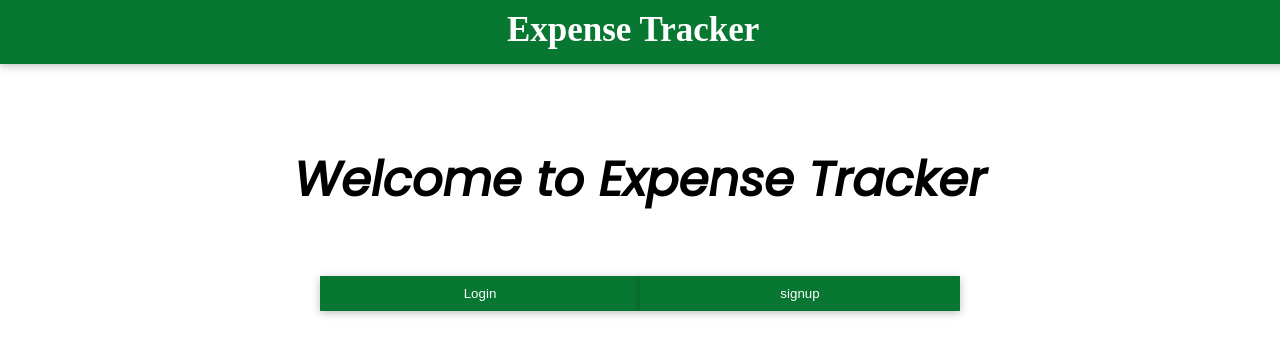
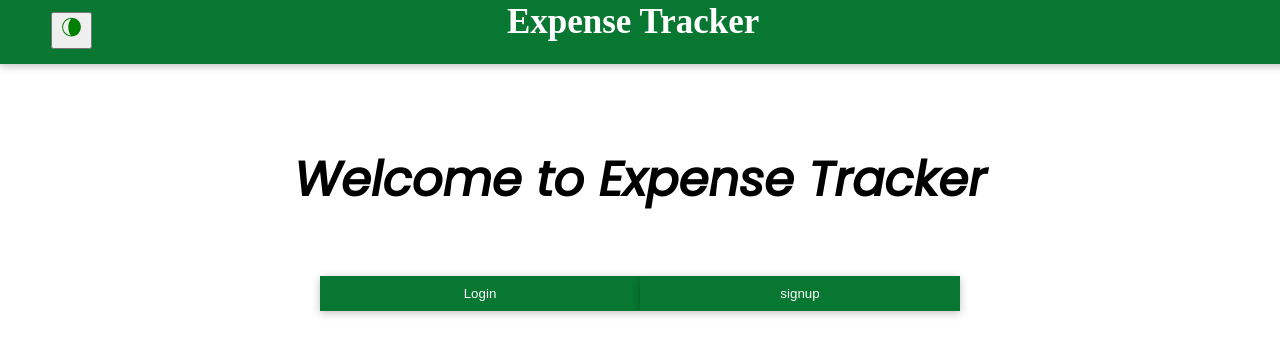
Before and after one commit to shoiebjaveed/react-ExpenseTracker, a React (Create React App) app: page / in a window 1280 px wide. Shown: the top 356 px of the page. Built offline with nearby package versions, Linux system fonts and the light colour scheme; a web font is replaced by a local one.

Commit message:
Added dark mode option

```diff
--- a/src/App.js
+++ b/src/App.js
@@ -1,3 +1,4 @@
+import './App.js';
 import { BrowserRouter, Route, Routes, } from "react-router-dom";
 import Header from "./components/Layout/Header";
 import Profile from "./components/Layout/user/Profile";
@@ -7,10 +8,18 @@ import Signup from './pages/signup/Signup';
 import CompleteProfile from "./components/Layout/user/CompleteProfile";
 import AddExpense from "./components/Layout/expenses/AddExpense";
 import EditExpense from "./components/Layout/expenses/EditExpense"
+import { useSelector } from 'react-redux';
+import { darkTheme, GlobalStyles, lightTheme } from './components/UI/theme.js';
+import { ThemeProvider } from 'styled-components';
+
 
 function App() {
+  const { theme } = useSelector(state => state.theme);
+  const currentTheme = theme === 'light' ? lightTheme : darkTheme;
 
   return (
+    <ThemeProvider theme={currentTheme}>
+      <GlobalStyles />
       <BrowserRouter>
         <Header />
         <Routes>
@@ -23,6 +32,7 @@ function App() {
           <Route path='/edit-expense/:id' element={<EditExpense />} />
         </Routes>
       </BrowserRouter>
+    </ThemeProvider>
   );
 }
 
--- a/src/components/Layout/Header.js
+++ b/src/components/Layout/Header.js
@@ -4,12 +4,22 @@ import { BsPersonLinesFill } from "react-icons/bs";
 import { AiOutlineLogout } from "react-icons/ai";
 import { useContext } from 'react';
 import AuthContext from '../../store/auth-context';
+import { useDispatch } from 'react-redux';
+import { themeAction } from '../../store/themeSlice';
+import { WiMoonAltWaningCrescent4 } from "react-icons/wi";
 
 
-const Header = () => {
+const Header = (props) => {
   const authCtx = useContext(AuthContext);
   const isLoggedIn = authCtx.isLoggedIn;
   const history = useNavigate()
+  const dispatch = useDispatch();
+
+  const toggleThemeHandler = () => {
+    dispatch(themeAction.toggleTheme())
+  }
+
+
 
   const logoutHandler = () => {
     authCtx.logout();
@@ -21,12 +31,15 @@ const Header = () => {
       <div className={classes.logout}>
         {isLoggedIn && <h3 onClick={logoutHandler}><AiOutlineLogout /></h3>}
       </div>
-      {isLoggedIn && <h2>Welcome, {authCtx.username}</h2>}
+      <div className={classes.theme}>
+        <button onClick={toggleThemeHandler}><WiMoonAltWaningCrescent4 /></button>
+      </div>
       <div className={classes.title}>
         <Link to='/'>
-        <h3>Expense Tracker</h3>
+          <h3>Expense Tracker</h3>
         </Link>
       </div>
+      {isLoggedIn && <h2>Welcome, {authCtx.username}</h2>}
       <div className={classes.profile}>
         {isLoggedIn &&
           <Link to='/profile'>
--- a/src/components/Layout/Header.module.css
+++ b/src/components/Layout/Header.module.css
@@ -15,21 +15,29 @@
     box-shadow: 0 2px 8px rgba(0, 0, 0, 0.25);
     z-index: 10;
   }
+
   .header h2 {
+    position: relative;
     font-size: 14px;
-    margin-left: 2%;
-    margin-top: 0%;
+    margin-left: -8%;
+    right: 5%;
+    margin-top: 4%;
+  }
+
+  .theme button {
+    right: 2%;
   }
 
   .title h3{
     position: absolute;
     justify-content: center;
     left: 36%;
-    margin-top: -22px;
+    margin-top: -30px;
     color: white;
     font-family: 'Aboreto', cursive;
     font-size: 35px;
 }
+
 
 
 .profile {
@@ -81,3 +89,19 @@
 .logout h3:hover {
   color: red;
 }
+
+.theme {
+  position: relative;
+  top: -2%;
+  left: -1%;
+}
+
+.theme button {
+  font-size: 25px;
+  color: green;
+  cursor: pointer;
+}
+
+.theme button:hover {
+  color: rgb(0, 20, 0);
+}
--- a/src/components/Layout/expenses/Expenses.js
+++ b/src/components/Layout/expenses/Expenses.js
@@ -9,7 +9,7 @@ const Expenses = () => {
     let sum = 0;
     if(expenses.length > 0){
         const getsum = expenses.map(datum => datum.amount)
-        sum =  getsum.reduce((result,number)=> result+number);
+        sum =  getsum.reduce((result,number) => { return result+number});
 
     }
 
--- /dev/null
+++ b/src/components/UI/theme.js
@@ -0,0 +1,17 @@
+import { createGlobalStyle } from "styled-components";
+
+export const lightTheme = {
+    body: "#fff",
+    fontColor: "#000",
+};
+
+export const darkTheme = {
+    body: "#001400",
+    fontColor: "#fff",
+};
+
+export const GlobalStyles = createGlobalStyle`
+	body {
+		background-color: ${({ theme }) => theme.body};
+	}
+`;
--- a/src/pages/home/Home.js
+++ b/src/pages/home/Home.js
@@ -7,7 +7,6 @@ import classes from './Home.module.css';
 const Home = () => {
     const authCtx = useContext(AuthContext);
     const isLoggedIn = authCtx.isLoggedIn;
-    console.log(authCtx)
 
     return (
         <>
--- a/src/store/store.js
+++ b/src/store/store.js
@@ -1,9 +1,11 @@
 import { configureStore } from "@reduxjs/toolkit";
 import expenseReducer from './expenseSlice';
+import themeSlice from "./themeSlice";
 
 const store = configureStore({
     reducer: {
-        expenses: expenseReducer
+        expenses: expenseReducer,
+        theme: themeSlice.reducer
     }
 });
 
--- /dev/null
+++ b/src/store/themeSlice.js
@@ -0,0 +1,15 @@
+import { createSlice } from "@reduxjs/toolkit";
+
+
+const themeSlice = createSlice({
+    name: 'theme',
+    initialState: { theme:'light' },
+    reducers: {
+        toggleTheme: (state) => {
+            state.theme = state.theme === 'light' ? 'dark' : 'light';
+        }
+    }
+});
+
+export const themeAction = themeSlice.actions;
+export default themeSlice;
```
Also changed, not shown: src/components/Layout/expenses/Expenses.module.css (line endings or trailing spaces), src/firebase.js (line endings or trailing spaces), src/index.js (line endings or trailing spaces). Lines whose indentation alone changed are shown as unchanged.
